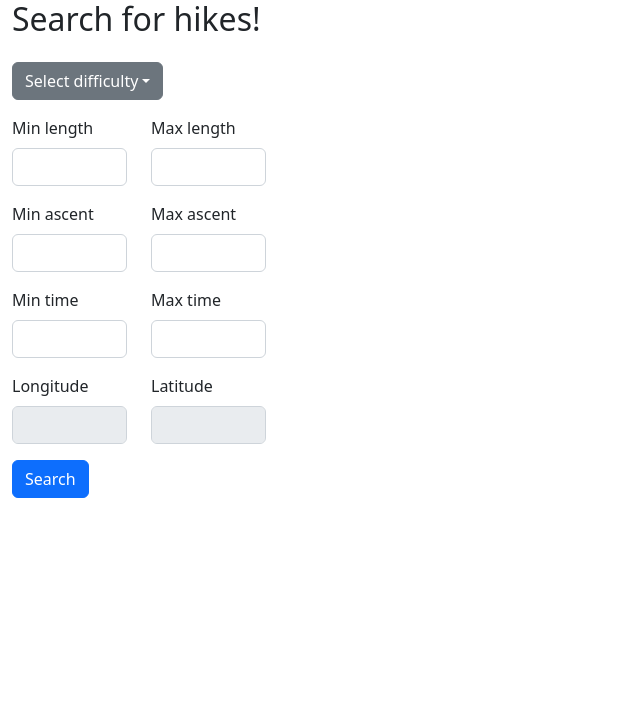
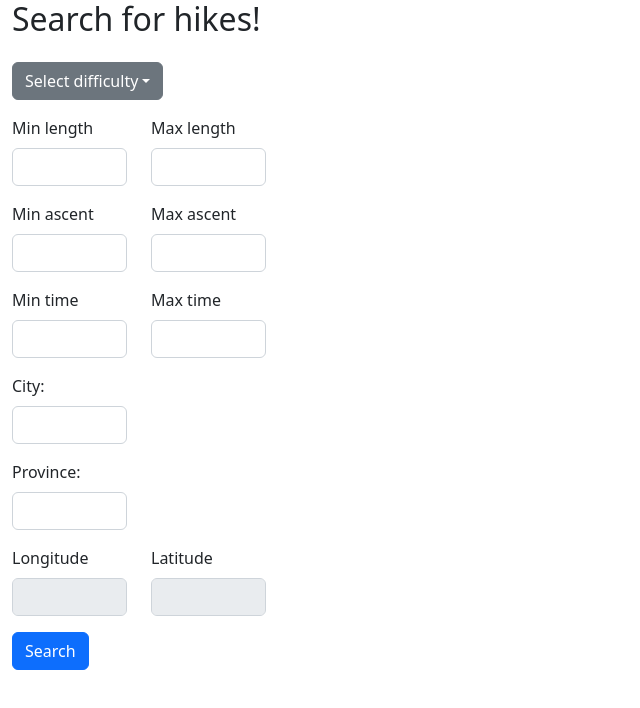
Before and after one commit to SE2-2022-G17/se2022-17-Hike-Tracker, a React (Create React App) app in the folder client/: page /visitor/hikes in a window 1280 px wide. Shown: the top 708 px of the page, without its empty margins (0-640 px from the left). Built offline with nearby package versions, Linux system fonts and the light colour scheme.

Commit message:
feat: add city and province fields in UI

```diff
--- a/client/src/API.js
+++ b/client/src/API.js
@@ -8,6 +8,8 @@ async function getVistorHikes(
     maxAscent,
     minTime,
     maxTime,
+    city,
+    province,
     longitude,
     latitude
 ) {
@@ -29,6 +31,10 @@ async function getVistorHikes(
         parametes.push("minTime=" + minTime)
     if (maxTime !== undefined && maxTime.trim().length !== 0)
         parametes.push("maxTime=" + maxTime)
+    if (city !== undefined && city.trim().length !== 0)
+        parametes.push("city=" + city)
+    if (province !== undefined && province.trim().length !== 0)
+        parametes.push("province=" + province)
     if (longitude !== undefined)
         parametes.push("longitude=" + longitude)
     if (latitude !== undefined)
--- a/client/src/App.css
+++ b/client/src/App.css
@@ -69,3 +69,7 @@
   padding-left: 3%;
   margin: 0;
 }
+
+.basic-filter{
+  width: 50%;
+}
--- a/client/src/components/VisitorHikes.js
+++ b/client/src/components/VisitorHikes.js
@@ -15,6 +15,8 @@ function VisitorHikes() {
     const [maxAscent, setMaxAscent] = useState(undefined);
     const [minTime, setMinTime] = useState(undefined);
     const [maxTime, setMaxTime] = useState(undefined);
+    const [city, setCity] = useState(undefined)
+    const [province, setProvince] = useState(undefined)
     const [longitude, setLongitude] = useState(undefined);
     const [latitude, setLatitude] = useState(undefined);
     const [hikes, setHikes] = useState([]);
@@ -50,6 +52,8 @@ function VisitorHikes() {
             maxAscent,
             minTime,
             maxTime,
+            city,
+            province,
             longitude,
             latitude
         );
@@ -65,6 +69,8 @@ function VisitorHikes() {
                     <MinMaxPicker filter="length" setMinFilter={setMinLength} setMaxFilter={setMaxLength} />
                     <MinMaxPicker filter="ascent" setMinFilter={setMinAscent} setMaxFilter={setMaxAscent} />
                     <MinMaxPicker filter="time" setMinFilter={setMinTime} setMaxFilter={setMaxTime} />
+                    <TextField filter="City" setFilter={setCity} />
+                    <TextField filter="Province" setFilter={setProvince} />
                     <CoordinatesPicker setLongitude={setLongitude} setLatitude={setLatitude} />
                     <Button onClick={(ev) => { getVisitorHikes(ev) }}>Search</Button>
                 </Container>
@@ -179,4 +185,24 @@ function HikesList(props) {
     );
 }
 
+function TextField(props) {
+    const { filter, setFilter } = props;
+
+    return (
+        <Row className='basic-filter'>
+            <Col>
+                <Form>
+                    <Form.Group className="mb-3">
+                        <Form.Label>{filter + ": "}</Form.Label>
+                        <Form.Control
+                            type="text"
+                            onChange={(ev) => setFilter(ev.target.value)}
+                        />
+                    </Form.Group>
+                </Form>
+            </Col>
+        </Row>
+    );
+}
+
 export default VisitorHikes;
```
Also changed, not shown: 1 other file (tests, documents, lock files or other folders).
